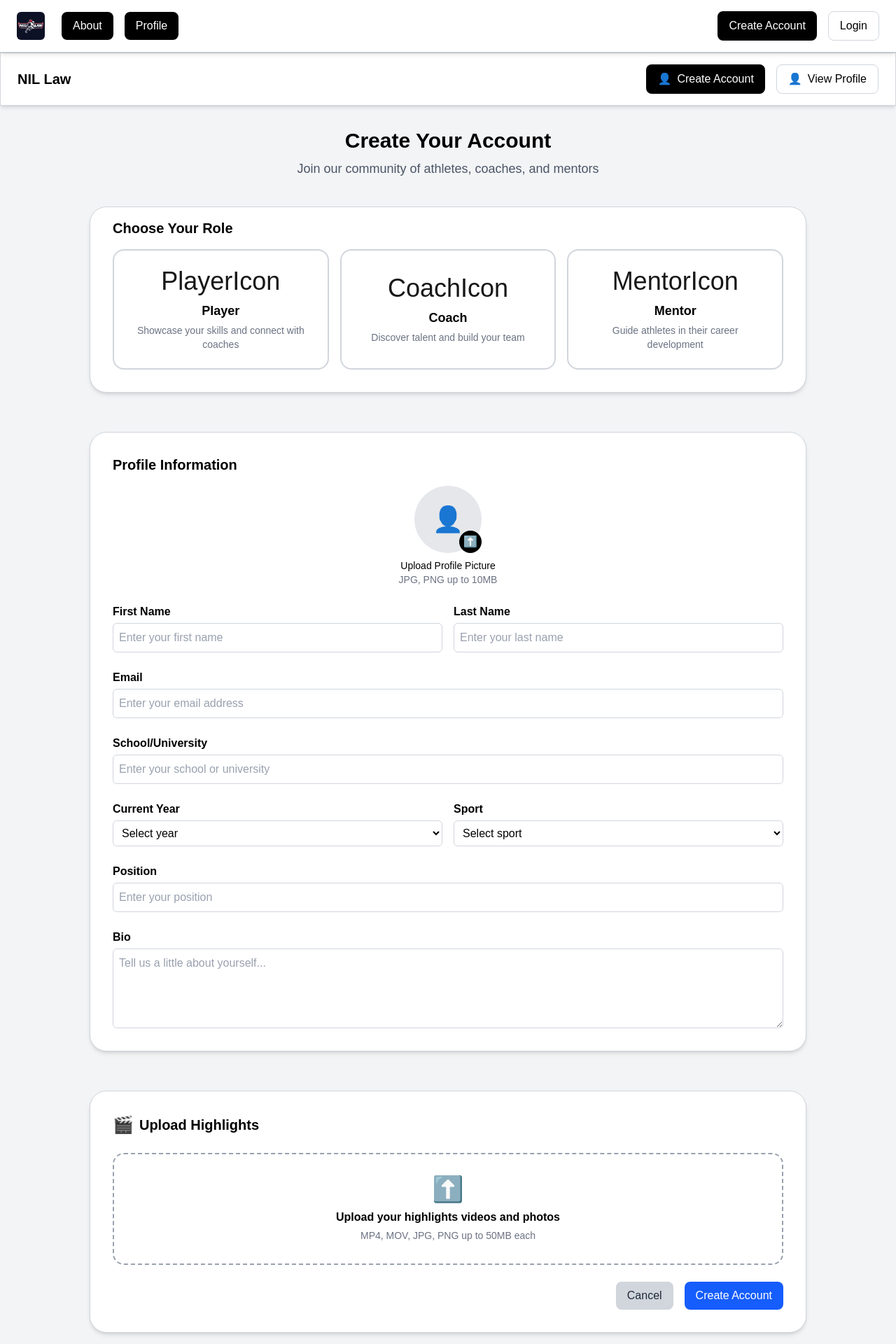
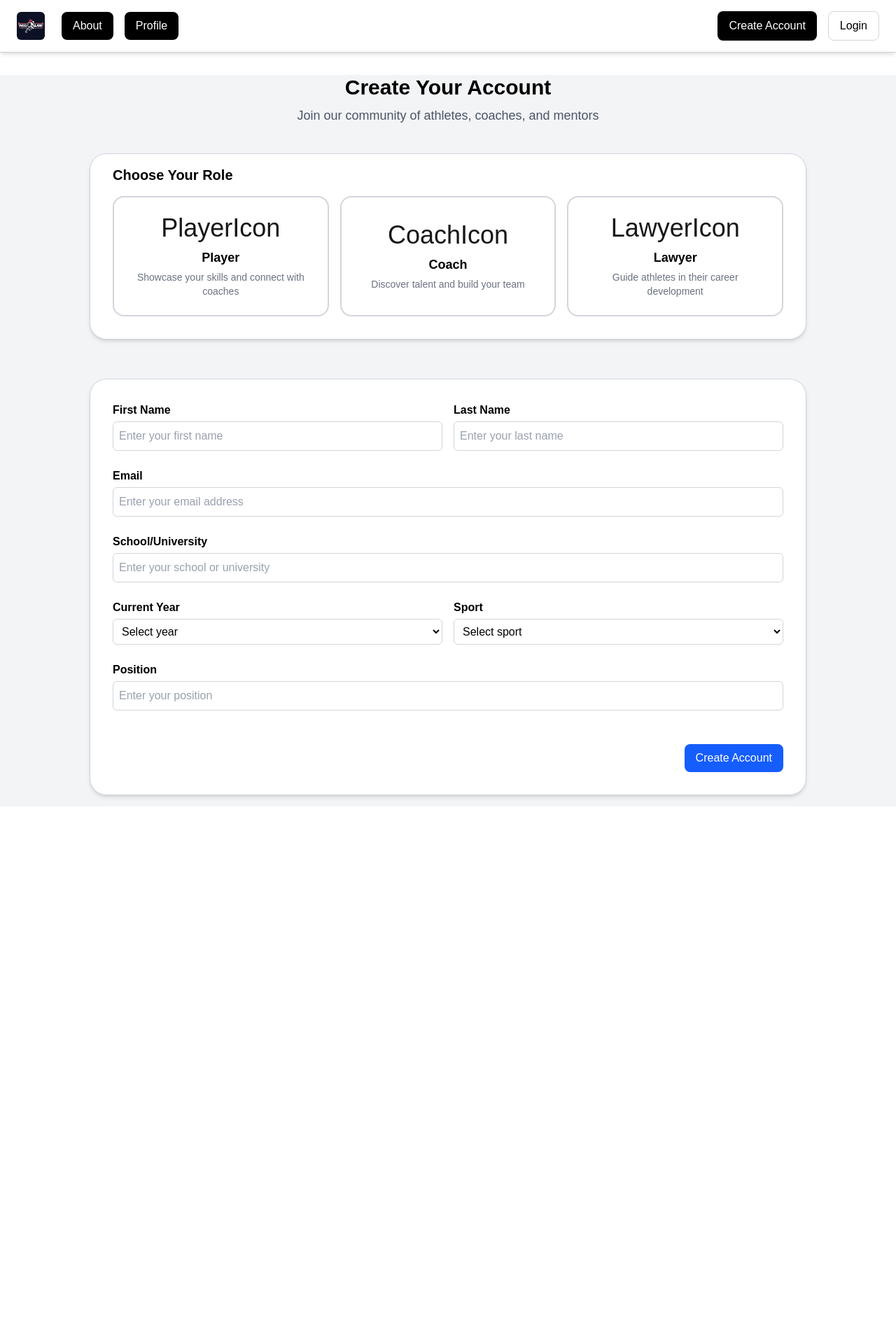
Before and after one commit to Nuclear-CodesUNT/Nuclear-codes-NIL-App, a Next.js app in the folder frontend/: page /signup in a window 1280 px wide. Shown: the whole page at 70% size. After the commit the page ends 1152 px from the top, so only its background shows below. Built offline with nearby package versions, Linux system fonts and the light colour scheme.

Commit message:
Changed signup page to minimalist approach

```diff
--- a/frontend/package.json
+++ b/frontend/package.json
@@ -9,6 +9,7 @@
     "lint": "eslint"
   },
   "dependencies": {
+    "lucide-react": "^0.545.0",
     "next": "15.5.4",
     "react": "19.1.0",
     "react-dom": "19.1.0"
--- a/frontend/src/app/signup/page.tsx
+++ b/frontend/src/app/signup/page.tsx
@@ -1,5 +1,6 @@
 "use client";
 import { useState } from "react";
+
 
 export default function App() {
   const [selected, setSelected] = useState<number | null>(null); // React function to update ui when buttons or text fields are used
@@ -8,54 +9,11 @@ export default function App() {
   const buttons = [
     { id: 1, icon: "PlayerIcon" , name: "Player", description: "Showcase your skills and connect with coaches" },
     { id: 2, icon: "CoachIcon" , name: "Coach", description: "Discover talent and build your team" },
-    { id: 3, icon: "MentorIcon", name: "Mentor", description: "Guide athletes in their career development" },
+    { id: 3, icon: "LawyerIcon", name: "Lawyer", description: "Guide athletes in their career development" },
   ];
 
  return (
   <div className="min-h-screen bg-gray-100">
-    {/* Top Navigation Bar */}
-    <nav
-      className={`
-        flex justify-between items-center   {/* Flexbox layout */}
-        bg-white                            {/* Background color*/}
-        px-6 py-4                           {/* Horizontal/Vertcial padding */}
-        shadow-md border-b border-gray-300  {/* Bottom border color */}
-      `}
-    >
-      {/* Nav bar title */}
-      <h1 className="text-xl font-bold text-black">NIL Law</h1>
-
-      {/* Buttons */}
-      <div className="flex gap-4">
-        {/* Create Account */}
-        <button
-          className={`
-            flex items-center gap-2       {/* Flexbox layout, gap between items */}
-            bg-black text-white           {/* Background color, text color */}
-            px-4 py-2 rounded-lg          {/* Padding, add rounded corners */}
-            hover:bg-gray-800 transition  {/* On hover effect color */}
-          `}
-        >
-          <span>👤</span> {/* Create account icon */}
-          <span>Create Account</span> {/* Create account btn txt */}
-        </button>
-
-        {/* View Profile */}
-        <button
-          className={`
-            flex items-center gap-2      {/* Flexbox layout, gap between items */}
-            bg-white text-black          {/* Backgrond color, text color */}
-            border border-gray-300       {/* Border color */}
-            px-4 py-2 rounded-lg         {/* Padding, add rounded corners */}
-            hover:bg-gray-100 transition {/* On hover effect color */}
-          `}
-        >
-          <span>👤</span> {/* View profile icon */}
-          <span>View Profile</span> {/* View profile btn text */}
-        </button>
-      </div>
-    </nav>
-
       {/* Header Section Below Nav */}
       <div className="text-center mt-8 mb-6 px-4">
         <h2 className="text-3xl font-bold text-black mb-2">Create Your Account</h2>
@@ -68,11 +26,11 @@ export default function App() {
       <div className="flex justify-center items-center p-4">
         <div
           className={`
-            flex flex-col                    {/* Flex box column layout */}
-            w-full max-w-5xl                 {/* Scale to max with, reduce max width to leave padding */}
-            bg-white rounded-3xl shadow-md   {/* Background color, add rounded corners */}
-            border border-gray-300           {/* Border color */}
-            pt-4 px-8 pb-8                   {/* Padding for top, sides, and bottom}
+            flex flex-col
+            w-full max-w-5xl
+            bg-white rounded-3xl shadow-md
+            border border-gray-300
+            pt-4 px-8 pb-8
           `}
         >
           {/* Choose Title */}
@@ -81,8 +39,8 @@ export default function App() {
           {/* Buttons */}
           <div
             className={`
-              flex flex-col md:flex-row   {/* Stack buttons vertically, row on larger screens */}
-              w-full gap-4                {/* Full width, space between buttons */}
+              flex flex-col md:flex-row
+              w-full gap-4
             `}
           >
             {buttons.map((btn) => (  // Fetch array of button const and create button element for each
@@ -90,8 +48,8 @@ export default function App() {
                 key={btn.id} // Create id for each created button
                 onClick={() => setSelected(btn.id)} // Onclick function for each button
                 className={`
-                  flex flex-col items-center justify-center   {/* Center vertically/Horizontally */}
-                  p-6 rounded-2xl transition border-2 flex-1  {/* Add Padding, transition effect */}
+                  flex flex-col items-center justify-center
+                  p-6 rounded-2xl transition border-2 flex-1
                   ${
                     selected === btn.id
                       ? "border-black"                          // Border color
@@ -112,61 +70,14 @@ export default function App() {
       <div className="flex justify-center items-center p-4 mt-6">
         <div
           className={`
-            flex flex-col                     {/* Vertical layout for columns */}
-            w-full max-w-5xl                  {/* Full width, reduced max width */}
-            bg-white rounded-3xl              {/* Background color, add rounded corners */}
-            shadow-md border border-gray-300  {/* Border color */}
-            p-8 space-y-6                     {/* Padding all around, vertical spacing */}
+            flex flex-col
+            w-full max-w-5xl
+            bg-white rounded-3xl
+            shadow-md border border-gray-300
+            p-8 space-y-6
           `}
         >
-          {/* Profile information title */}
-          <h2 className="text-xl font-bold text-black mb-4">Profile Information</h2>
 
-          {/* Profile Picture */}
-          <div className="flex flex-col items-center">
-          {/* Icon Container */}
-          <div className="relative">
-            {/* Main avatar/login icon */}
-            <div
-              className={`
-                w-24 h-24 rounded-full            {/* Square frame becomes circle */}
-                bg-gray-200                       {/* Background color */}
-                flex items-center justify-center  {/* Center the icon horizontally and vertically */}
-                text-4xl text-gray-400            {/* Large gray icon */}
-              `}
-            >
-              👤  {/* Upload profile picture main icon/Placeholder */}
-            </div>
-
-            {/* Small upload button with slight over lap with above icon */}
-            <label
-              htmlFor="profile-upload"
-              className={`
-                absolute bottom-0 right-0        {/* Position at bottom right corner */}
-                bg-black text-white              {/* Black background, white icon */}
-                w-8 h-8 rounded-full             {/* Small circular button */}
-                flex items-center justify-center {/* Center upload icon */}
-                cursor-pointer hover:bg-gray-800 transition {/* Hover effect */}
-              `}
-            >
-            ⬆️ {/* Upload profile picture button icon/Placeholder */}
-            </label>
-
-            {/* Upload file */}
-            <input
-              id="profile-upload"
-              type="file"
-              accept="image/*"
-              className="hidden"
-            />
-          </div>
-
-          {/* Description */}
-          <div className="text-center mt-2 text-black text-sm">
-            <div>Upload Profile Picture</div>
-            <div className="text-gray-500">JPG, PNG up to 10MB</div>
-          </div>
-        </div>
 
           {/* Name and Email Fields */}
           <div className="grid md:grid-cols-2 gap-4"> {/* Grid layout */}
@@ -260,83 +171,11 @@ export default function App() {
             />
           </div>
 
-          {/* Bio */}
-          <div className="flex flex-col">
-            <label className="font-semibold mb-1 text-black">Bio</label>
-            <textarea
-              rows={4}
-              placeholder="Tell us a little about yourself..."
-              className={`
-                border border-gray-300   {/* Border Color */}
-                p-2 rounded-md           {/* Inner padding and rounded corners */}
-                text-black               {/* Text color */}
-                placeholder-gray-400     {/* Faded placeholder text */}
-              `}
-            />
-          </div>
-        </div>
-      </div>
 
-      {/* Upload Highlights frame */}
-      <div className="flex justify-center items-center p-4 mt-6"> {/* Center the frame add padding and top margin */}
-        <div
-          className={`
-            flex flex-col                        {/* Stack vertically */}
-            w-full max-w-5xl                     {/* Full width, reduce max width */}
-            bg-white rounded-3xl                 {/* Background color, rounded corners */}
-            shadow-md border border-gray-300     {/* Border color */}
-            p-8 space-y-6                        {/* Padding and vertical spacing between sections */}
-          `}
-        >
-          {/* Frame Title with Icon */}
-          <div className="flex items-center gap-2"> {/* Align icon and title horizontally with space between */}
-            <div className="text-2xl text-gray-400">🎬</div> {/* Icon place holder */}
-            <h2 className="text-xl font-bold text-black">Upload Highlights</h2> {/* Title */}
-          </div>
 
-          {/* Upload Button */}
-          <div>
-            <label
-              htmlFor="highlights-upload"
-              className={`
-                flex flex-col items-center justify-center
-                w-full h-40
-                border-2 border-dashed border-gray-400
-                rounded-2xl
-                cursor-pointer
-                hover:border-black transition
-                p-4 text-center
-              `}
-            >
-            {/* Icon and description */}
-            <div className="text-4xl text-gray-400 mb-2">⬆️</div> {/* Upload icon place holder */}
-            <div className="text-black font-semibold">Upload your highlights videos and photos</div> {/* Description */}
-            <div className="text-gray-500 text-sm mt-1">MP4, MOV, JPG, PNG up to 50MB each</div>
+          {/* Cancel Button */}
+            <div className="flex justify-end gap-4 mt-6">
 
-            {/* Upload highlight */}
-            </label>
-            <input
-              id="highlights-upload"
-              type="file"
-              accept="video/mp4,video/mov,image/png,image/jpg,image/jpeg"
-              multiple
-              className="hidden"
-            />
-
-            {/* Cancel Button */}
-            <div className="flex justify-end gap-4 mt-6">
-              <button
-                type="button"
-                onClick={() => console.log("Cancel Clicked")} // Create/change function for cancel account creation
-                className={`
-                  px-4 py-2
-                  bg-gray-300
-                  text-gray-800
-                  rounded-lg
-                  hover:bg-gray-400 transition`}
-              >
-              Cancel
-              </button>
 
               {/* Finish create account button */}
               <button
@@ -352,7 +191,7 @@ export default function App() {
               Create Account
               </button>
             </div>
-          </div>
+
         </div>
       </div>
     </div>
```
Also changed, not shown: 1 other file (tests, documents, lock files or other folders).
